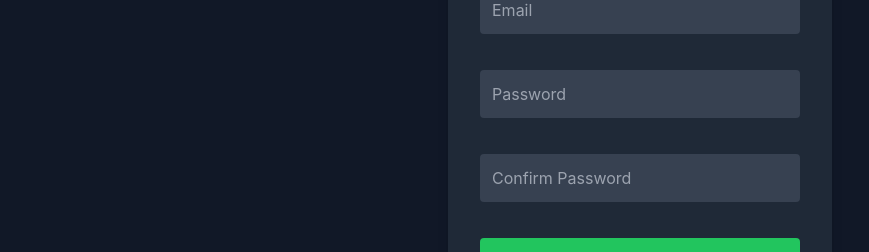
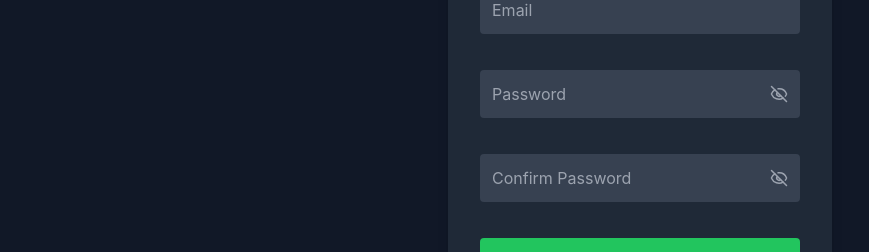
Before and after one commit to Xyonnn/TDLPortfolioFrontend, a React (Create React App) app: page /register in a window 1280 px wide. Shown: the part 316-568 px from the top of the page, without its empty margins (0-869 px from the left). Built offline with nearby package versions, Linux system fonts and the light colour scheme; no server answers.

Commit message:
added showing password in registration page and changed ui in user settings

```diff
--- a/src/Pages/changePassword-page.js
+++ b/src/Pages/changePassword-page.js
@@ -133,13 +133,14 @@ function ChangePassword(){
 
 
     return (
-    <div className="h-screen flex items-center justify-center bg-gray-900 px-4">
+    <div className="min-h-screen flex flex-col md:items-center md:justify-center bg-gray-900 px-4">
+        <div className="w-full max-w-4xl sticky top-0 z-40 bg-gray-900 py-4 md:fixed md:top-6 md:left-6 md:w-auto md:bg-transparent md:p-0">
+            <button className="text-gray-300 hover:text-white text-lg">
+                <Link to="/tdlpage">← Back</Link>
+            </button>
+        </div>
 
-        <button className="absolute top-6 left-6 text-gray-300 hover:text-white text-lg">
-            <Link to="/tdlpage">← Back</Link>
-        </button>
-
-        <div className="flex flex-col md:flex-row gap-6 w-full max-w-4xl">
+        <div className="flex flex-col md:flex-row gap-6 w-full max-w-4xl mt-4 md:mt-0">
             <div className="bg-gray-800 p-8 rounded-xl shadow-lg w-full">
                 <h2 className="text-2xl font-bold text-white mb-3 text-center">
                     Password Change
--- a/src/Pages/register-page.js
+++ b/src/Pages/register-page.js
@@ -4,6 +4,7 @@ import "../index.css";
 import { createUserWithEmailAndPassword } from "firebase/auth";
 import { auth } from "../firebase";
 import { ValidationWarnings } from "./savedToast";
+import { Eye, EyeOff } from "lucide-react";
 
 
 function RegisterPage() {
@@ -17,6 +18,9 @@ function RegisterPage() {
     const [emailValidError, setEmailValidError] = useState("");
     const [passwordValidError, setPasswordValidError] = useState("");
     const [conPasswordValidError, setConPasswordValidError] =useState("");
+
+    const [showPassword, setShowPassword] = useState(false);
+    const [showConPassword, setShowConPassword] = useState(false);
 
     const navigate = useNavigate();
 
@@ -127,10 +131,20 @@ function RegisterPage() {
                 <input type="email" placeholder="Email" onChange={(e)=>{setEmail(e.target.value); setEmailValidError("")}} className="p-3 rounded bg-gray-700 text-white outline-none focus:ring-2 focus:ring-green-500"/>
                 <ValidationWarnings message={emailValidError} visible={!!emailValidError}></ValidationWarnings>
 
-                <input type="password" placeholder="Password"  onChange={(e)=>{setPassword(e.target.value); setPasswordValidError("")}} className="p-3 rounded bg-gray-700 text-white outline-none focus:ring-2 focus:ring-green-500"/>
+                <div className="relative">
+                    <input type={showPassword ? "text" : "password"} placeholder="Password" onChange={(e) => { setPassword(e.target.value); setPasswordValidError("");}} className="p-3 pr-10 rounded bg-gray-700 text-white outline-none focus:ring-2 focus:ring-green-500 w-full"/>
+                        <button type="button" onClick={() => setShowPassword(!showPassword)} className="absolute right-3 top-1/2 -translate-y-1/2 text-gray-400 hover:text-white">
+                            {showPassword ? <Eye size={18} /> : <EyeOff size={18} />}
+                        </button>
+                </div>
                 <ValidationWarnings message={passwordValidError} visible={!!passwordValidError}></ValidationWarnings>
 
-                <input type="password" placeholder="Confirm Password" onChange={(e)=>{setConPassword(e.target.value); setConPasswordValidError("")}} className="p-3 rounded bg-gray-700 text-white outline-none focus:ring-2 focus:ring-green-500"/>
+                <div className="relative">
+                    <input type={showConPassword ? "text" : "password"} placeholder="Confirm Password" onChange={(e) => { setConPassword(e.target.value); setConPasswordValidError("");}} className="p-3 pr-10 rounded bg-gray-700 text-white outline-none focus:ring-2 focus:ring-green-500 w-full"/>
+                        <button type="button" onClick={() => setShowConPassword(!showConPassword)} className="absolute right-3 top-1/2 -translate-y-1/2 text-gray-400 hover:text-white">
+                            {showConPassword ? <Eye size={18} /> : <EyeOff size={18} />}
+                        </button>
+                    </div>
                 <ValidationWarnings message={conPasswordValidError} visible={!!conPasswordValidError}></ValidationWarnings>
 
                 <button type="submit" className="bg-green-500 hover:bg-green-600 text-white p-3 rounded font-semibold transition">Register</button>
```
